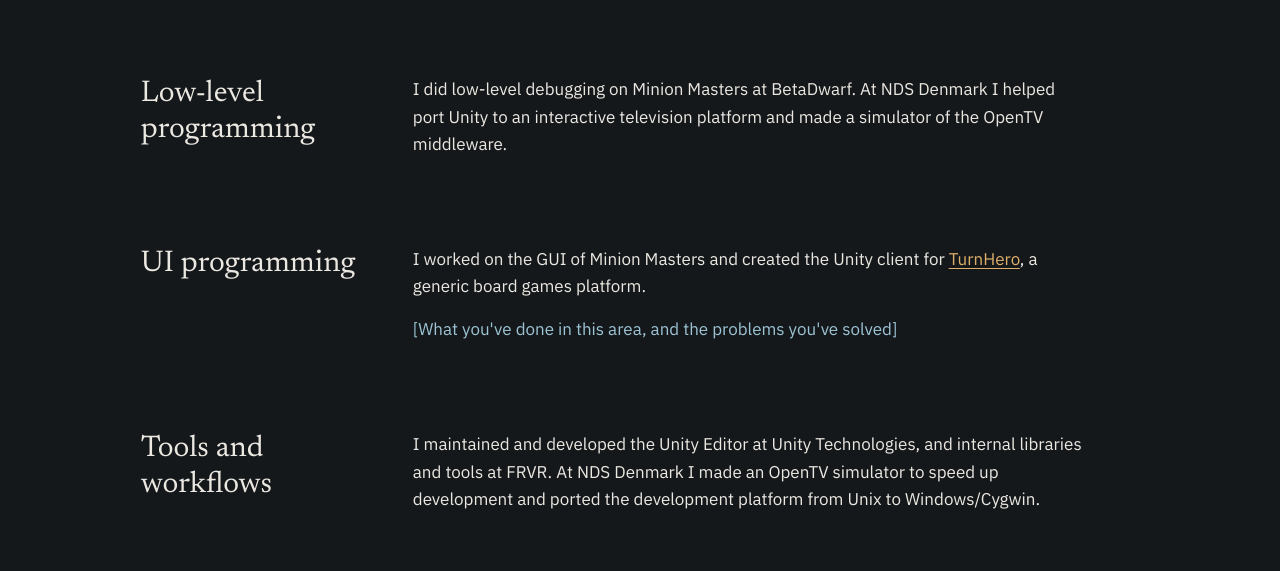
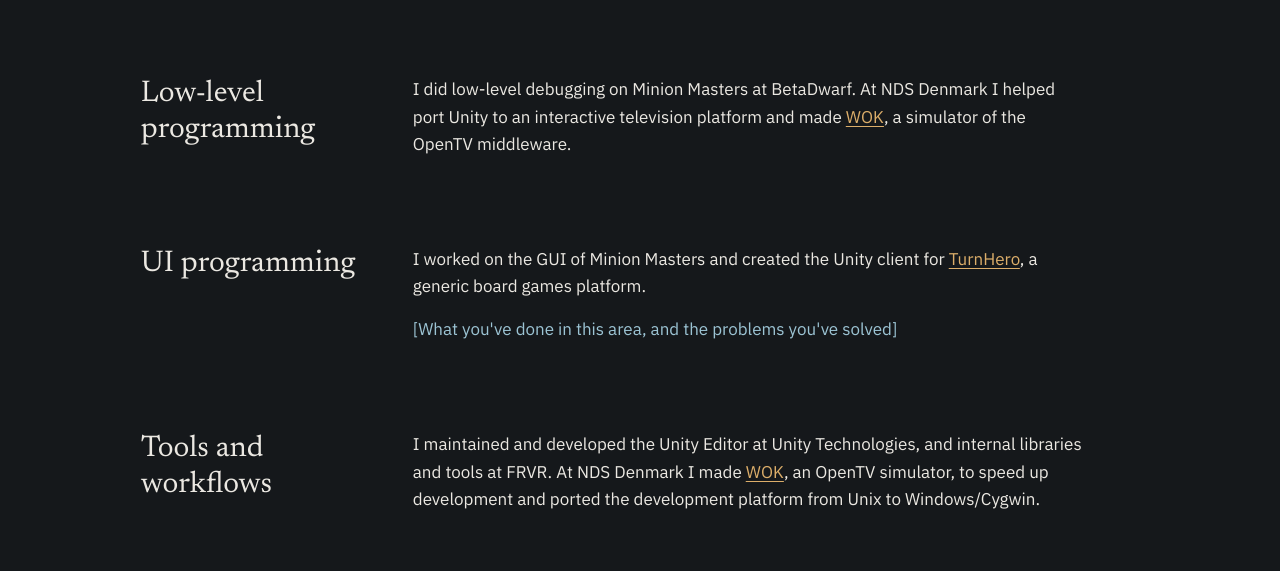
Before and after one commit to repsej/repsej.github.io, a Jekyll site: the page built from expertise.md, in a window 1280 px wide. Shown: the part 527-1098 px from the top of the page. Built offline with Jekyll 4.4.1, drawn with Linux system fonts in a browser that asks for light colours.

Commit message:
Update references to WOK in experience and expertise sections

```diff
--- a/expertise.md
+++ b/expertise.md
@@ -14,7 +14,7 @@ I was the sole programmer on [Raid Leader](/projects/project-raidleader/) and ma
 
 ## Low-level programming
 
-I did low-level debugging on Minion Masters at BetaDwarf. At NDS Denmark I helped port Unity to an interactive television platform and made a simulator of the OpenTV middleware.
+I did low-level debugging on Minion Masters at BetaDwarf. At NDS Denmark I helped port Unity to an interactive television platform and made [WOK](/projects/project-wok/), a simulator of the OpenTV middleware.
 
 ## UI programming
 
@@ -24,7 +24,7 @@ I worked on the GUI of Minion Masters and created the Unity client for [TurnHero
 
 ## Tools and workflows
 
-I maintained and developed the Unity Editor at Unity Technologies, and internal libraries and tools at FRVR. At NDS Denmark I made an OpenTV simulator to speed up development and ported the development platform from Unix to Windows/Cygwin.
+I maintained and developed the Unity Editor at Unity Technologies, and internal libraries and tools at FRVR. At NDS Denmark I made [WOK](/projects/project-wok/), an OpenTV simulator, to speed up development and ported the development platform from Unix to Windows/Cygwin.
 
 ## Performance optimization
 
```
Also changed, not shown: _experience/nds-denmark.md (+1 -1 lines), about.md (+3 -1 lines).
